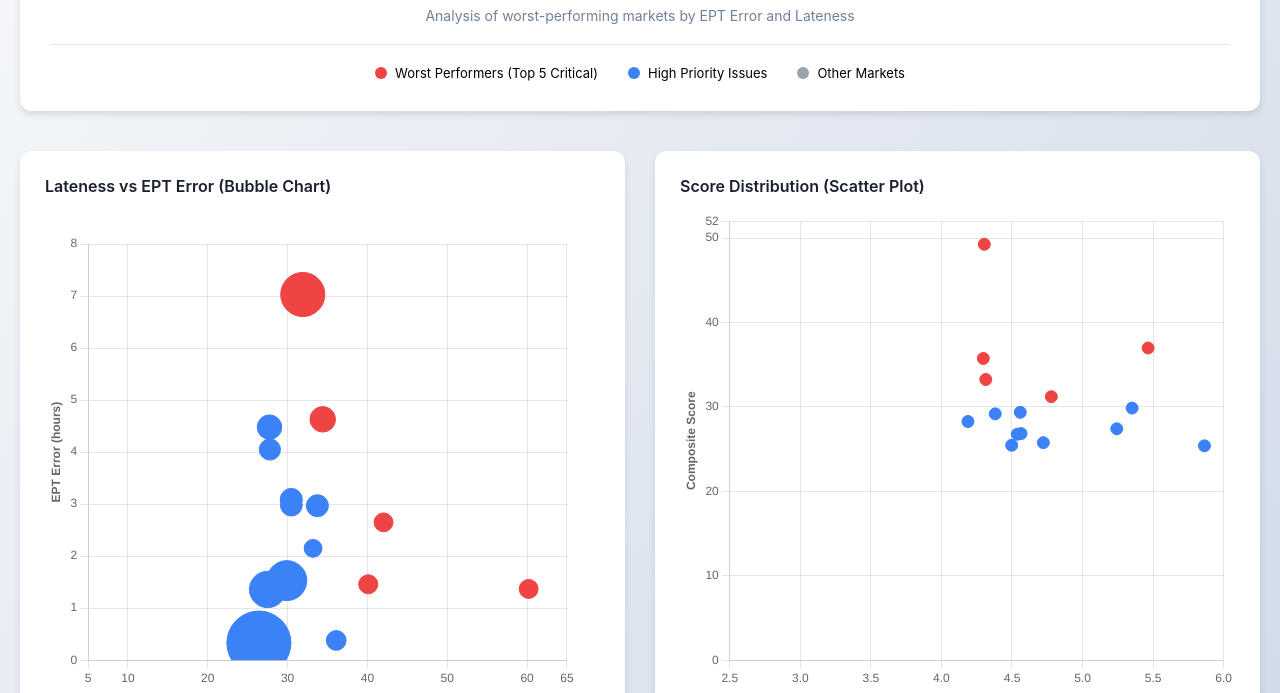
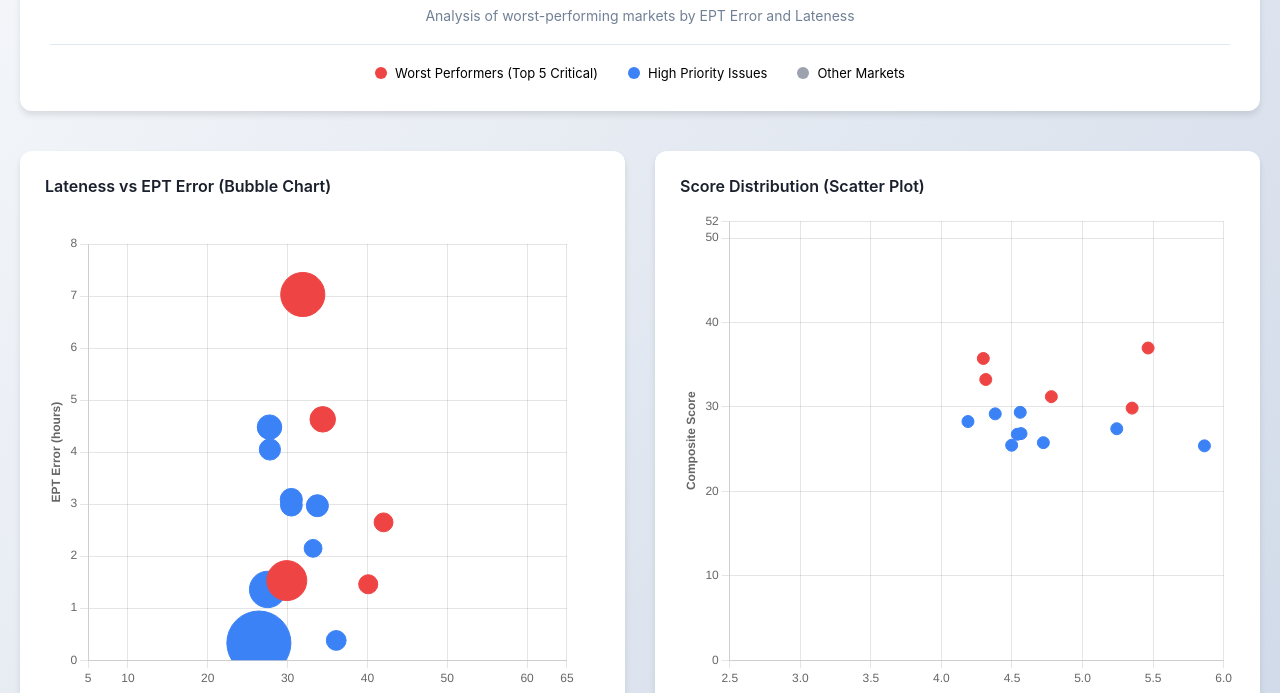
Before and after one commit to HarnoorCh/bubble-charts-analysis, a plain HTML site: page groceries_bubble_chart.html in a window 1280 px wide. Shown: the part 107-800 px from the top of the page. Drawn offline with nearby package versions, Linux system fonts and the light colour scheme.

Commit message:
Remove t5 from groceries analysis

```diff
--- a/groceries_bubble_chart.html
+++ b/groceries_bubble_chart.html
@@ -245,7 +245,6 @@
 
     <script>
         const data = [
-            { country: "t5", orders: 20136, ept_error: 1.37, lateness: 60.2, composite_score: 49.26 },
             { country: "pk", orders: 291473, ept_error: 7.03, lateness: 31.9, composite_score: 36.98 },
             { country: "hu", orders: 19812, ept_error: 2.65, lateness: 42.02, composite_score: 35.74 },
             { country: "my", orders: 20621, ept_error: 1.46, lateness: 40.1, composite_score: 33.25 },
```
